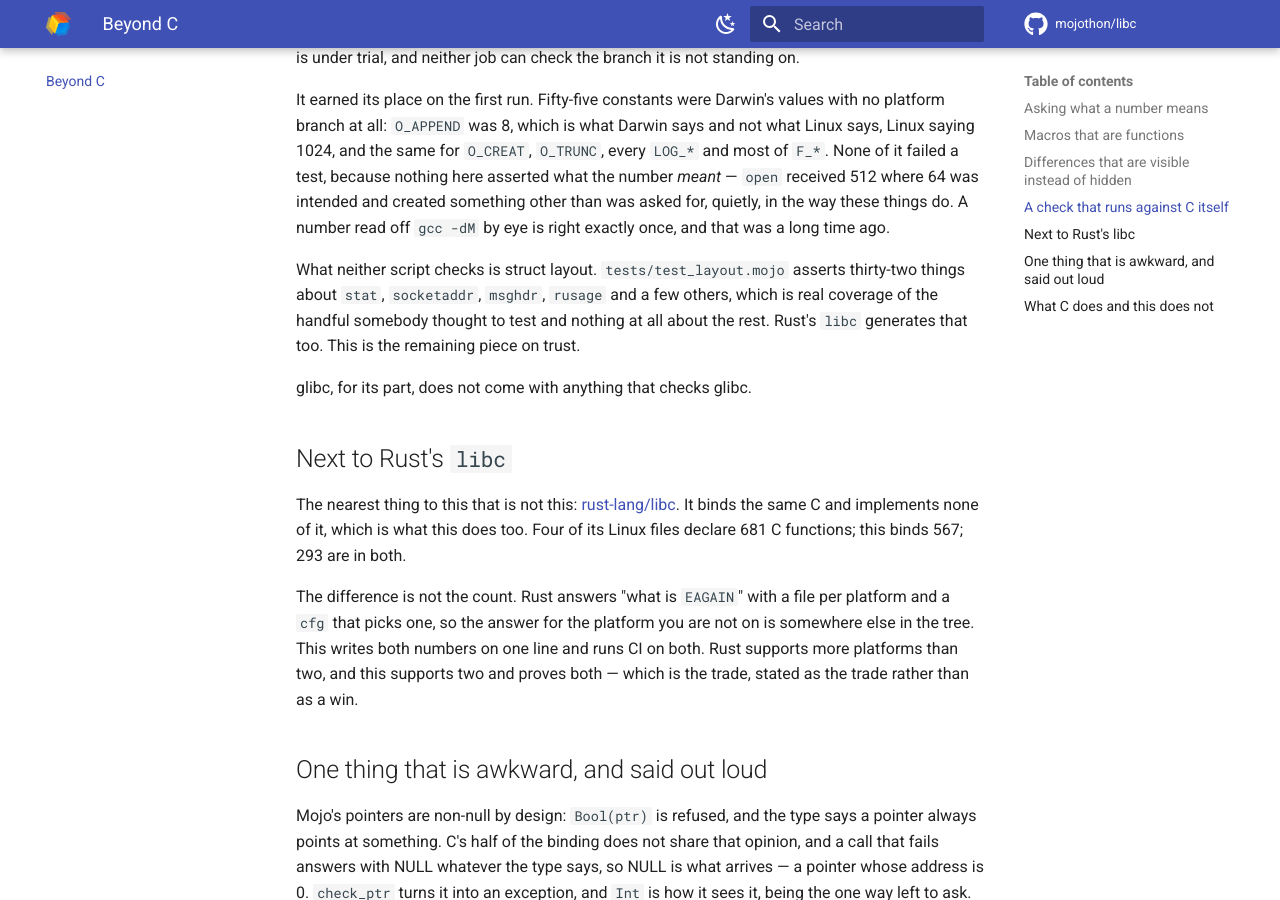
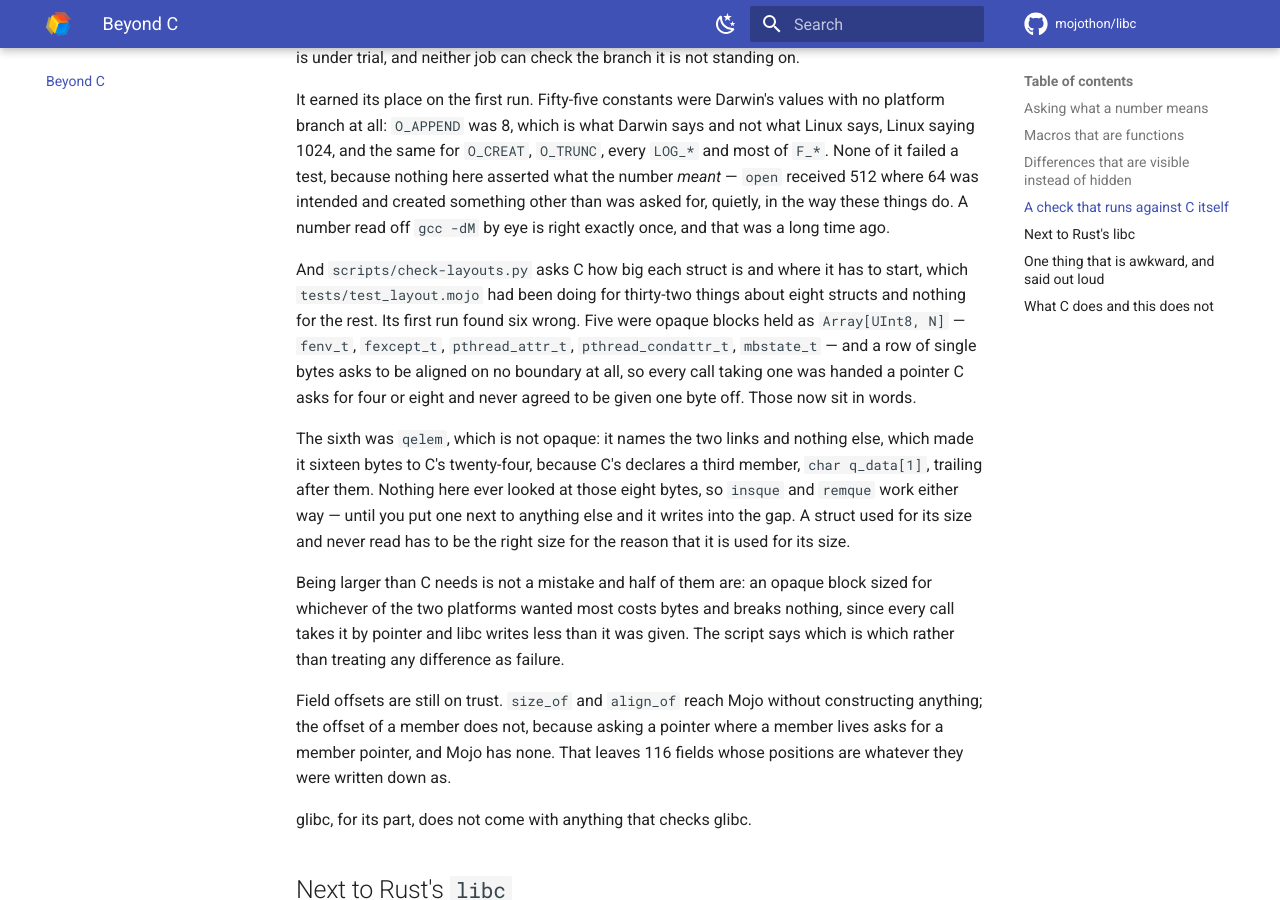
Before and after one commit to mojothon/libc, an MkDocs documentation site: the page built from docs/beyond-c.md, in a window 1280 px wide and 900 px high, scrolled down 1857 px. Built offline with MkDocs 1.6.1 and Material for MkDocs 9.7.7, drawn with Linux system fonts in a browser that asks for light colours; comment, search, counter and statistics services are not loaded.

Commit message:
build(ci): check the layouts on both platforms too
Sizes differ between them by design — an opaque block is sized for
whichever wants most — so neither job can clear the other's half, and
the alignment each expects is the other's to say.

```diff
--- a/docs/beyond-c.md
+++ b/docs/beyond-c.md
@@ -93,11 +93,34 @@ received 512 where 64 was intended and created something other than was
 asked for, quietly, in the way these things do. A number read off `gcc
 -dM` by eye is right exactly once, and that was a long time ago.
 
-What neither script checks is struct layout. `tests/test_layout.mojo`
-asserts thirty-two things about `stat`, `socketaddr`, `msghdr`, `rusage`
-and a few others, which is real coverage of the handful somebody thought
-to test and nothing at all about the rest. Rust's `libc` generates that
-too. This is the remaining piece on trust.
+And `scripts/check-layouts.py` asks C how big each struct is and where it
+has to start, which `tests/test_layout.mojo` had been doing for thirty-two
+things about eight structs and nothing for the rest. Its first run found
+six wrong. Five were opaque blocks held as `Array[UInt8, N]` — `fenv_t`,
+`fexcept_t`, `pthread_attr_t`, `pthread_condattr_t`, `mbstate_t` — and a
+row of single bytes asks to be aligned on no boundary at all, so every
+call taking one was handed a pointer C asks for four or eight and never
+agreed to be given one byte off. Those now sit in words.
+
+The sixth was `qelem`, which is not opaque: it names the two links and
+nothing else, which made it sixteen bytes to C's twenty-four, because C's
+declares a third member, `char q_data[1]`, trailing after them. Nothing
+here ever looked at those eight bytes, so `insque` and `remque` work
+either way — until you put one next to anything else and it writes into
+the gap. A struct used for its size and never read has to be the right
+size for the reason that it is used for its size.
+
+Being larger than C needs is not a mistake and half of them are: an opaque
+block sized for whichever of the two platforms wanted most costs bytes and
+breaks nothing, since every call takes it by pointer and libc writes less
+than it was given. The script says which is which rather than treating any
+difference as failure.
+
+Field offsets are still on trust. `size_of` and `align_of` reach Mojo
+without constructing anything; the offset of a member does not, because
+asking a pointer where a member lives asks for a member pointer, and Mojo
+has none. That leaves 116 fields whose positions are whatever they were
+written down as.
 
 glibc, for its part, does not come with anything that checks glibc.
 
--- a/pixi.toml
+++ b/pixi.toml
@@ -28,6 +28,12 @@ check-prototypes = "python3 scripts/check-prototypes.py"
 # by C and compared now, and because the platform decides which side of a
 # conditional is on trial, this has to run on both for either to count.
 check-constants = "python3 scripts/check-constants.py"
+# Size and alignment of every struct, asked of C rather than remembered.
+# A struct smaller than C's is a hole punched in whatever follows it; one
+# less aligned than C asks for is a pointer handed to libc that libc never
+# agreed to accept. Bigger than C needs is fine, and half of them are, on
+# purpose: they hold whichever of the two platforms wanted most.
+check-layouts = "python3 scripts/check-layouts.py"
 
 [feature.build.dependencies]
 rattler-build = ">=0.40,<0.41"
```
Also changed, not shown: 1 other file.
